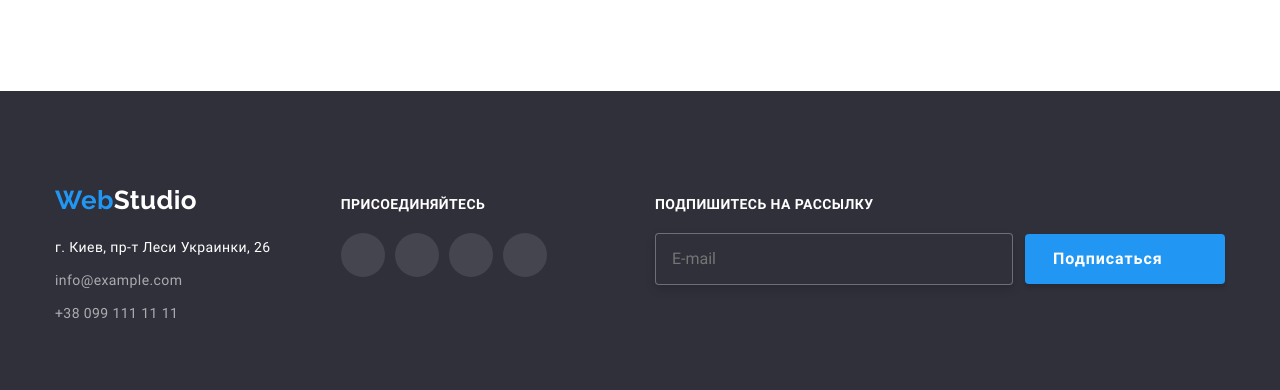
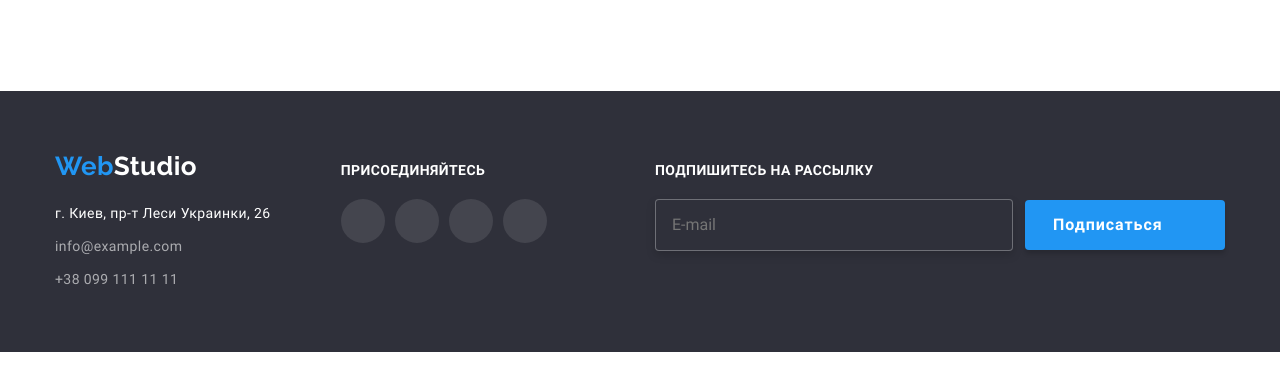
Before and after one commit to Maryna-Skrypnyk/goit-markup-hw-08, a plain HTML site: page index.html in a window 1280 px wide. Shown: the part 2584-2974 px from the top of the page. After the commit the page ends 2936 px from the top, so only its background shows below. Drawn offline with Linux system fonts and the light colour scheme.

Commit message:
Уменьшает отступы паддинги  в футере

```diff
--- a/sass/components/_footer-contacts.scss
+++ b/sass/components/_footer-contacts.scss
@@ -1,11 +1,6 @@
 .page-footer {
   @extend %section;
   background-color: $footer-bg-color;
-
-  @media screen and (min-width: 1200px) {
-    padding-top: 94px;
-    padding-bottom: 94px;
-  }
 }
 
 .address-footer {
```
Also changed, not shown: css/main.css, css/main.min.css, 2 other files.
